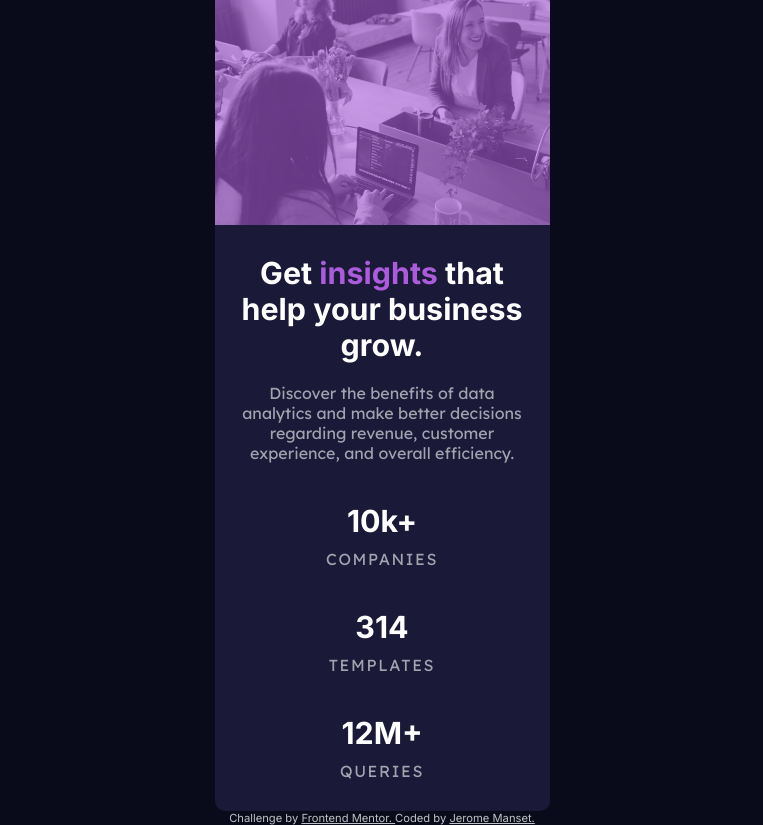
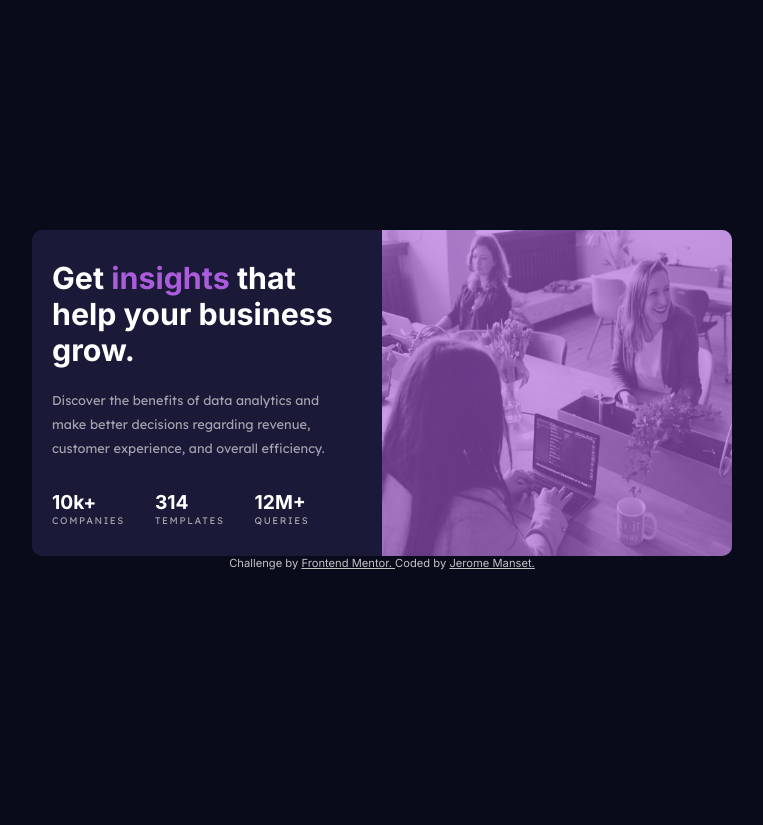
Before and after one commit to kujerocoding/stats-preview-card-component, a plain HTML site: page index.html in a window 1280 px wide. Shown: the whole page, without its empty margins (258-1021 px from the left). After the commit the page ends 800 px from the top, so only its background shows below. Drawn offline with Linux system fonts and the light colour scheme.

Commit message:
Add media queries for minimum 768px

```diff
--- a/style.css
+++ b/style.css
@@ -79,6 +79,7 @@ body {
 
 .text__info {
     padding: 20px 20px 30px;
+    line-height: 1.5rem;
 }
 
 .text__stats-info {
@@ -99,3 +100,59 @@ body {
     font-size: .7rem;
     color: var(--PARAGRAPHCOLOR);
 }
+
+@media screen and (min-width: 768px){
+
+    .main__container {
+        flex-flow: row-reverse;
+        width: 700px;
+    }
+
+    .main__text-container {
+        width: 50%;
+        padding: 0 20px 0 20px;
+    }
+
+    .text__primary, .text__info {
+        text-align: left;
+        padding-left: 0;
+    }
+
+    .text__info {
+        font-size: .8rem;
+    }
+
+    .text__stats-info {
+        font-size: .6rem;
+    }
+
+    .text__all-stats-container {
+        display: flex;
+        justify-content: start;
+        gap: 30px;
+    }
+
+    .text__stats-container {
+        display: flex;
+        flex-direction: column;
+        justify-content: start;
+        align-items: flex-start;
+    }
+
+    .text__stats {
+        font-size: 1.2rem;
+        padding: 0;
+
+    }
+
+     .main__img-container {
+        width: 50%;
+        border-radius: 0 10px 10px 0 ;
+    }
+
+     .main__img {
+        content: url(/images/image-header-desktop.jpg);
+        border-radius: 0 10px 10px 0 ;
+    }
+
+}
```
